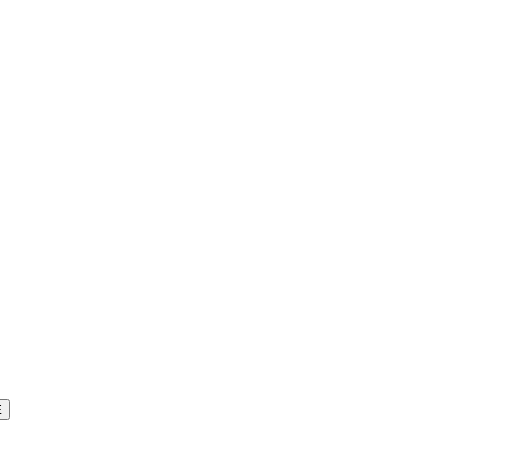
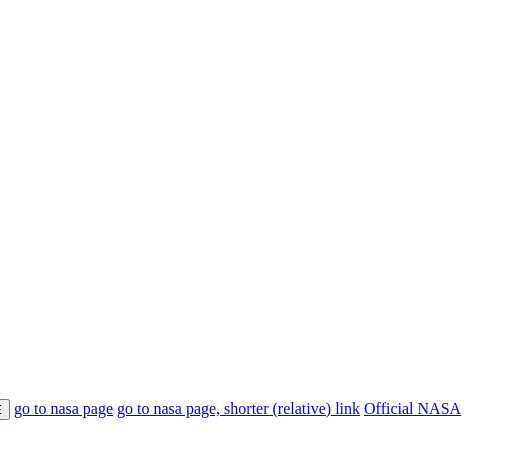
Before and after one commit to MrGard1/csp25s2-webpage, a plain HTML site: page index.html in a window 1280 px wide. Shown: the full height of the page, 481-995 px from the left. Drawn offline with Linux system fonts and the light colour scheme.

Commit message:
Update index.html

```diff
--- a/index.html
+++ b/index.html
@@ -8,6 +8,8 @@
     <p>this is a paragrtapha about not much, you can do something better?</p>
     <img src="https://wheretexasbecametexas.org/wp-content/uploads/2016/08/armadillo.jpg">
     <button>CLICK ME</button>
-
+    <a href="https://mrgard1.github.io/csp25s2-webpage/nasa.html">go to nasa page</a>
+    <a href="nasa.html">go to nasa page, shorter (relative) link</a>
+    <a href="https://www.nasa.gov/"> Official NASA</a>
   </body>
 </html>
```
